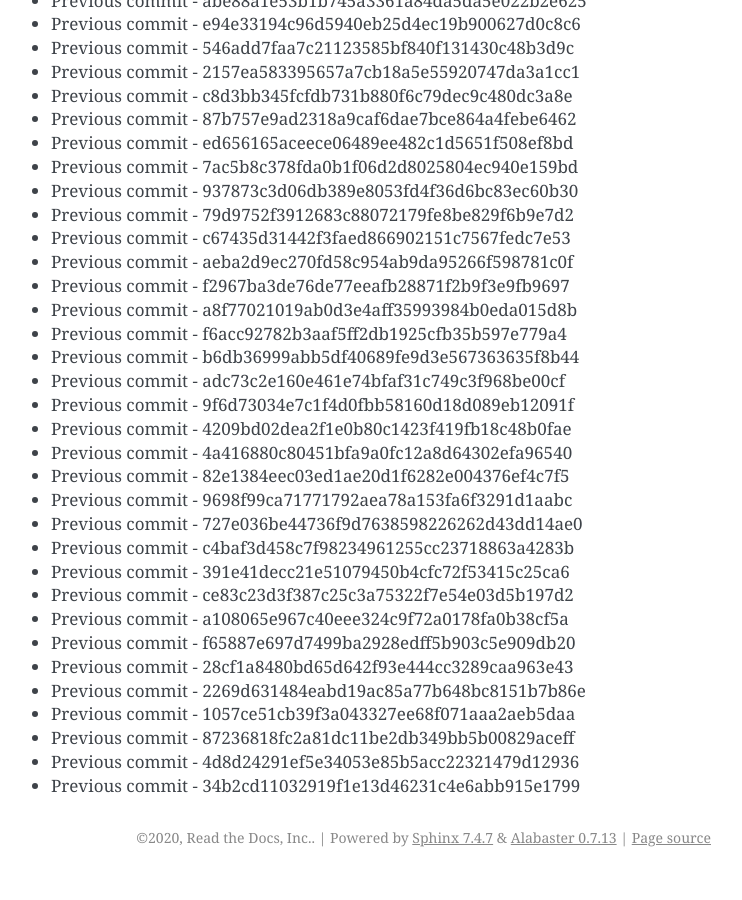
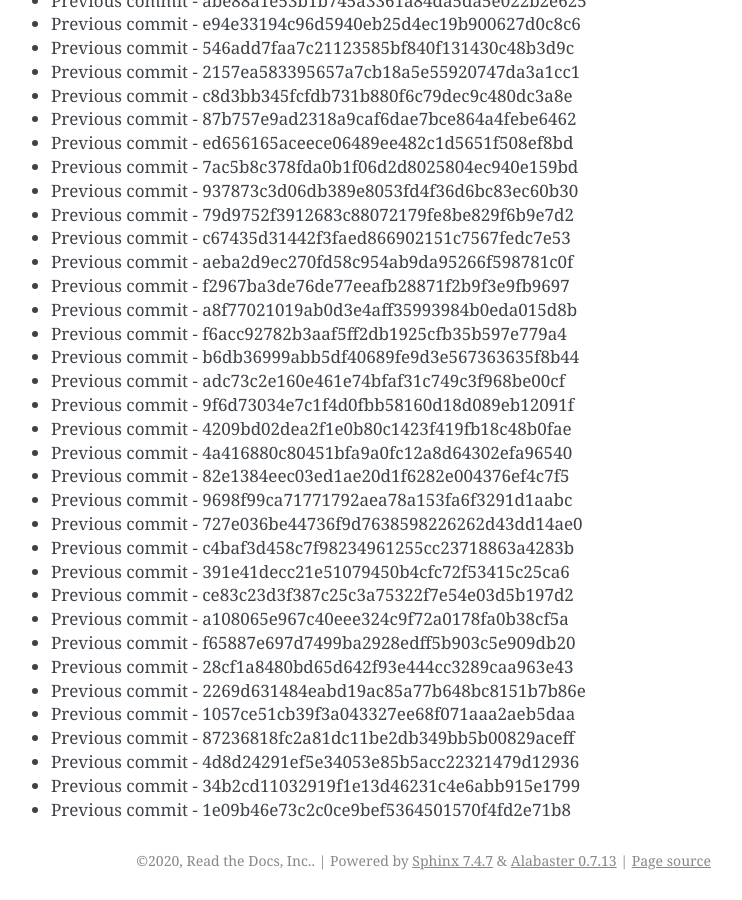
Before and after one commit to readthedocs/rtd-git-stresstest, a Sphinx documentation site: the page built from docs/updates.rst, in a window 1280 px wide and 900 px high, scrolled down 70951 px. Shown: the whole window, without its empty margins (399-1141 px from the left). Built offline with Sphinx 7.4.7, drawn with Linux system fonts in a browser that asks for light colours; before the commit the page ends 71828 px from its top, so only the background shows below that.

Commit message:
Generating commit from previous: 1e09b46e73c2c0ce9bef5364501570f4fd2e71b8

```diff
--- a/docs/updates.rst
+++ b/docs/updates.rst
@@ -3013,3 +3013,4 @@ It can be tested for any performance characteristics.
 * Previous commit - 87236818fc2a81dc11be2db349bb5b00829aceff
 * Previous commit - 4d8d24291ef5e34053e85b5acc22321479d12936
 * Previous commit - 34b2cd11032919f1e13d46231c4e6abb915e1799
+* Previous commit - 1e09b46e73c2c0ce9bef5364501570f4fd2e71b8
```
